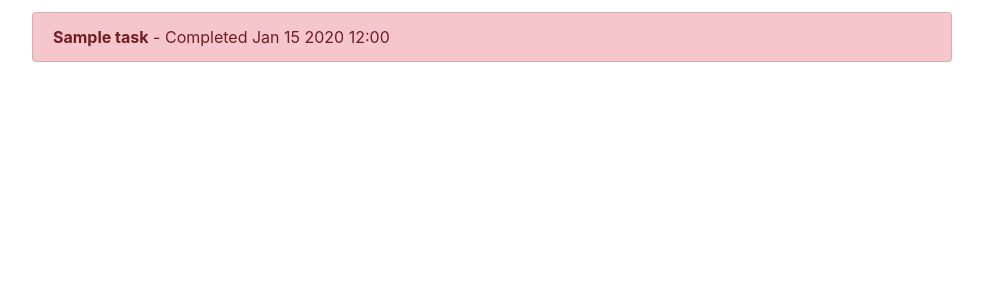
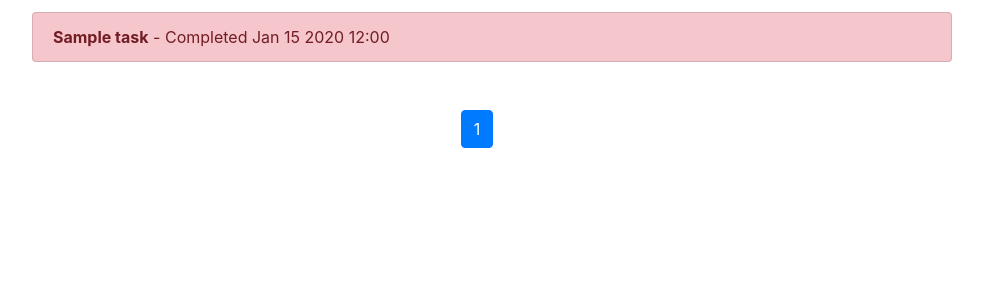
Before and after one commit to v-bazhenov/tasks-organizer-coax, a Django app: page /tasks/completed/ in a window 1280 px wide. Shown: the part 196-496 px from the top of the page, without its empty margins (148-1131 px from the left). Run offline with Django 3.2, Linux system fonts and the light colour scheme; a user stored in the database is signed in; tables that the repository leaves empty hold one stand-in row (values such as "Sample post"); some libraries are stand-ins or nearby versions.

Commit message:
Added pagination to current and completed tasks

```diff
--- a/tasks/views.py
+++ b/tasks/views.py
@@ -1,11 +1,12 @@
-from django.shortcuts import render, redirect, get_object_or_404
-from django.utils import timezone
+from django.core.paginator import Paginator
 from django.contrib.auth.decorators import login_required
 from django.contrib.auth.mixins import LoginRequiredMixin
+from django.shortcuts import render, redirect, get_object_or_404
 from django.views.generic.edit import CreateView, DeleteView
 from django.views.generic.detail import DetailView
 from django.views.generic.list import ListView
 from django.urls import reverse_lazy
+from django.utils import timezone
 
 from tasks.forms import TaskForm
 from .models import Task
@@ -28,12 +29,14 @@ class TasksDetailView(LoginRequiredMixin, ListView):
     queryset = Task.objects.filter(datecompleted__isnull=True)
     context_object_name = 'tasks'
     template_name = 'currenttasks.html'
+    paginate_by = 5
 
 
 class CompletedTasksView(LoginRequiredMixin, ListView):
     queryset = Task.objects.filter(datecompleted__isnull=False).order_by('-datecompleted')
     context_object_name = 'tasks'
     template_name = 'completedtasks.html'
+    paginate_by = 5
 
 
 class TaskDetailView(LoginRequiredMixin, DetailView):
--- /dev/null
+++ b/tasks_organizer/settings/__init__.py
@@ -0,0 +1,5 @@
+from .production import *
+try:
+    from .local import *
+except ImportError:
+    pass
--- a/templates/completedtasks.html
+++ b/templates/completedtasks.html
@@ -14,4 +14,47 @@
         </div>
     </div>
 </div>
+<div id="navigation" class="row justify-content-center mt-5 container my-5">
+    <div class="row">
+        <div class="col-md-3">
+            <nav aria-label="Page navigation example">
+                <ul class="pagination">
+                    {% if page_obj.has_previous %}
+                    <li class="page-item">
+                        <a class="page-link" href="?page={{ page_obj.previous_page_number }}" aria-label="Previous">
+                            <span aria-hidden="true">&laquo;</span>
+                            <span class="sr-only">Previous</span>
+                        </a>
+                    </li>
+                    {% else %}
+                    {% endif %}
+                    {% for page in page_obj.paginator.page_range %}
+                    {% if page == page_obj.number %}
+                    <li class="page-item active">
+                        <a class="page-link" href="#"> {{page}}
+                            <span class="sr-only">(current)</span>
+                        </a>
+                    </li>
+                    {% else %}
+                    <li class="page-item">
+                        <a class="page-link" href="?page={{page}}">
+                            {{page}}
+                        </a>
+                    </li>
+                    {% endif %}
+                    {% endfor %}
+                    {% if page_obj.has_next %}
+                    <li class="page-item">
+                        <a class="page-link" href="?page={{ page_obj.paginator.num_pages }}" aria-label="Next">
+                            <span aria-hidden="true">&raquo;</span>
+                            <span class="sr-only">Next</span>
+                        </a>
+                    </li>
+                    {% else %}
+                    {% endif %}
+                </ul>
+            </nav>
+        </div>
+    </div>
+</div>
 {% endblock %}
```
Also changed, not shown: tasks_organizer/settings/production.py (renamed from tasks_organizer/settings.py, +1 -8 lines), templates/currenttasks.html (+43 -0 lines), 1 other file.
